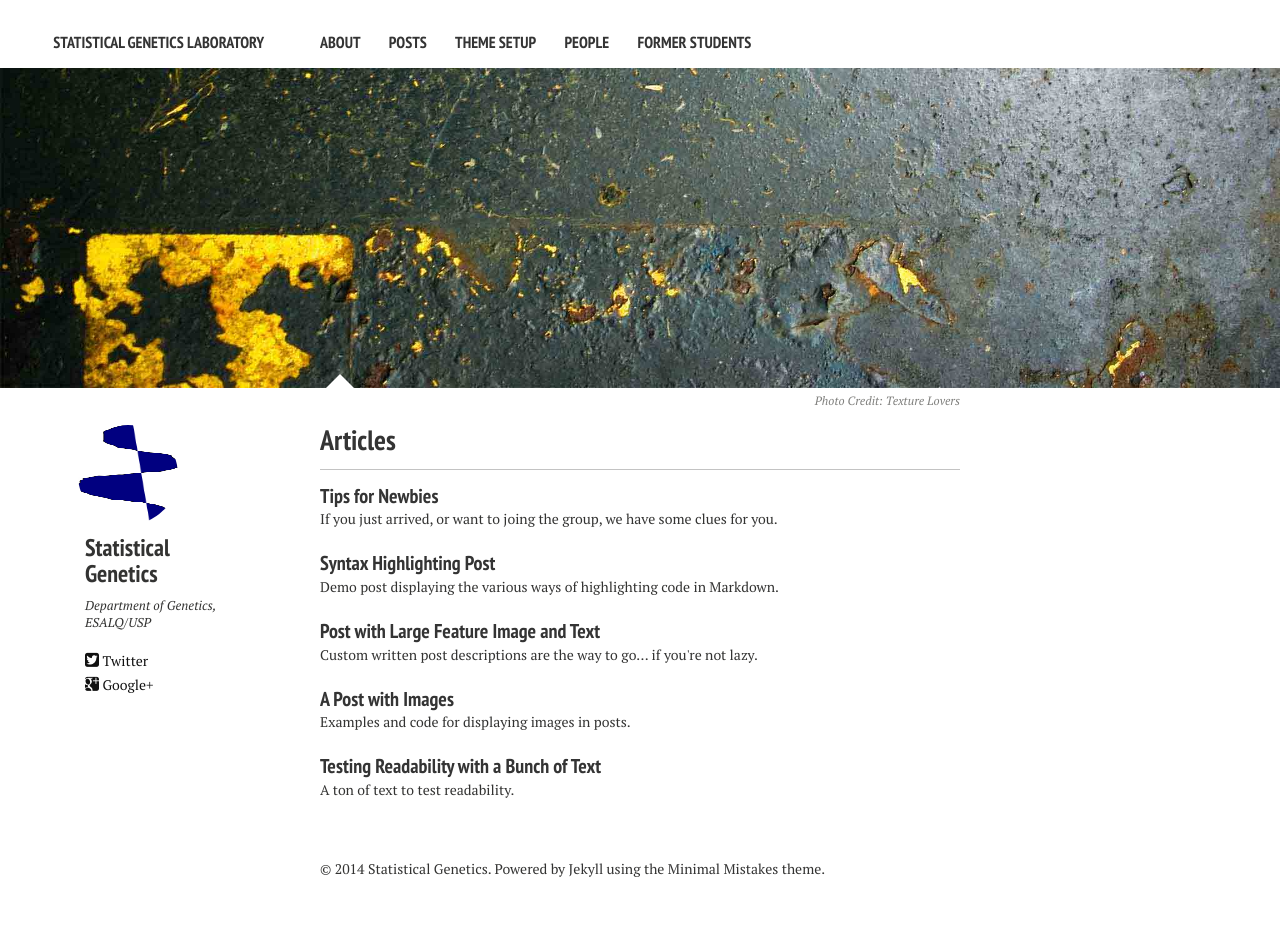
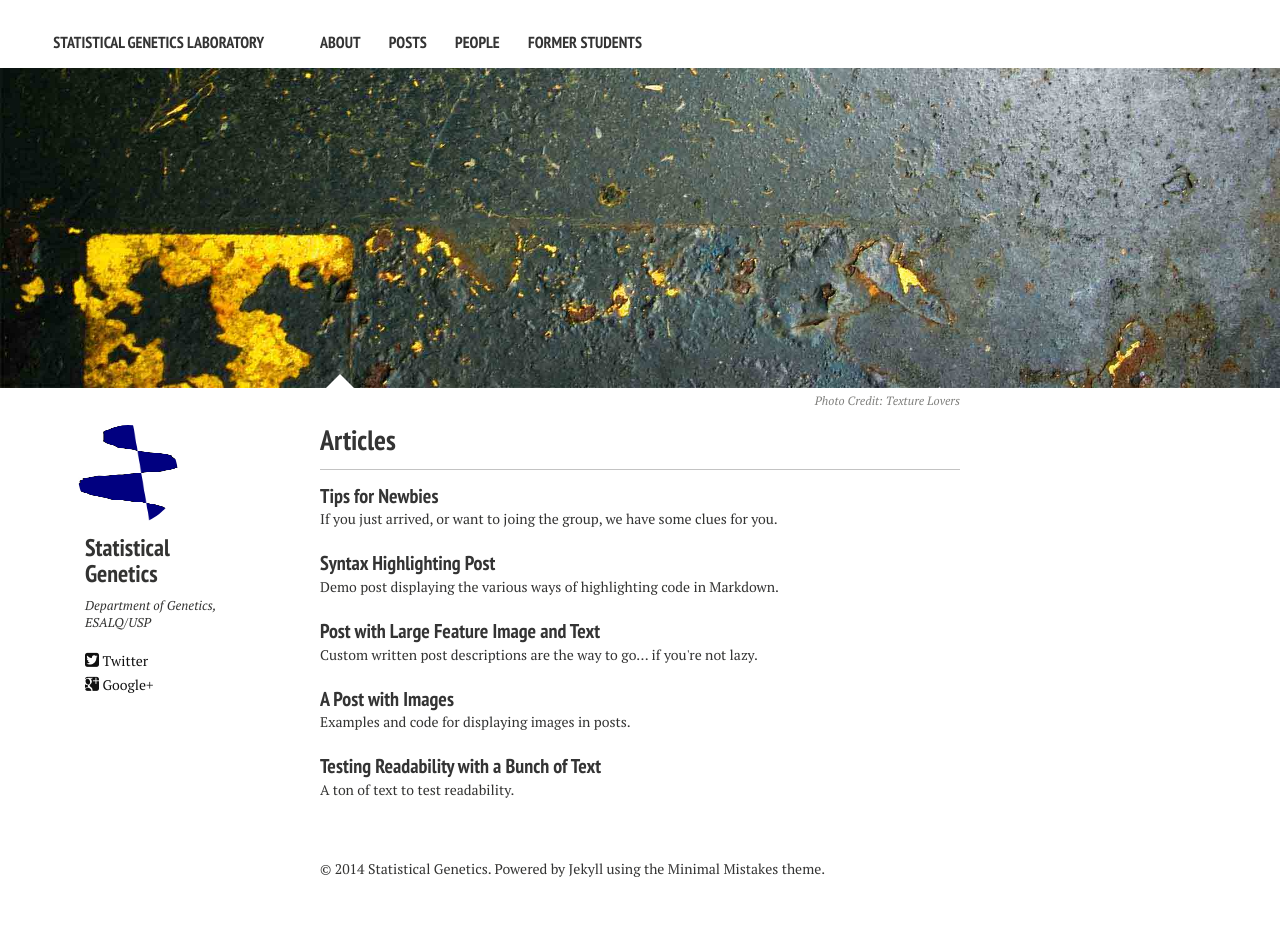
Before and after one commit to dayedepps/statgen-esalq, a Jekyll site: the page built from index.md, in a window 1280 px wide. Built offline with Jekyll 4.4.1, drawn with Linux system fonts in a browser that asks for light colours; nearby versions of some CDN libraries.

Commit message:
Remove theme-setup

```diff
--- a/_config.yml
+++ b/_config.yml
@@ -38,8 +38,8 @@ links:
     url: /about/
   - title: Posts
     url: /posts/
-  - title: Theme Setup
-    url: /theme-setup/
+#  - title: Theme Setup
+#    url: /theme-setup/
 #  - title: Made Mistakes
 #    url: http://mademistakes.com
 #    external: true
```
Also changed, not shown: images/default-thumb.png, images/default-thumb2.png (added).
